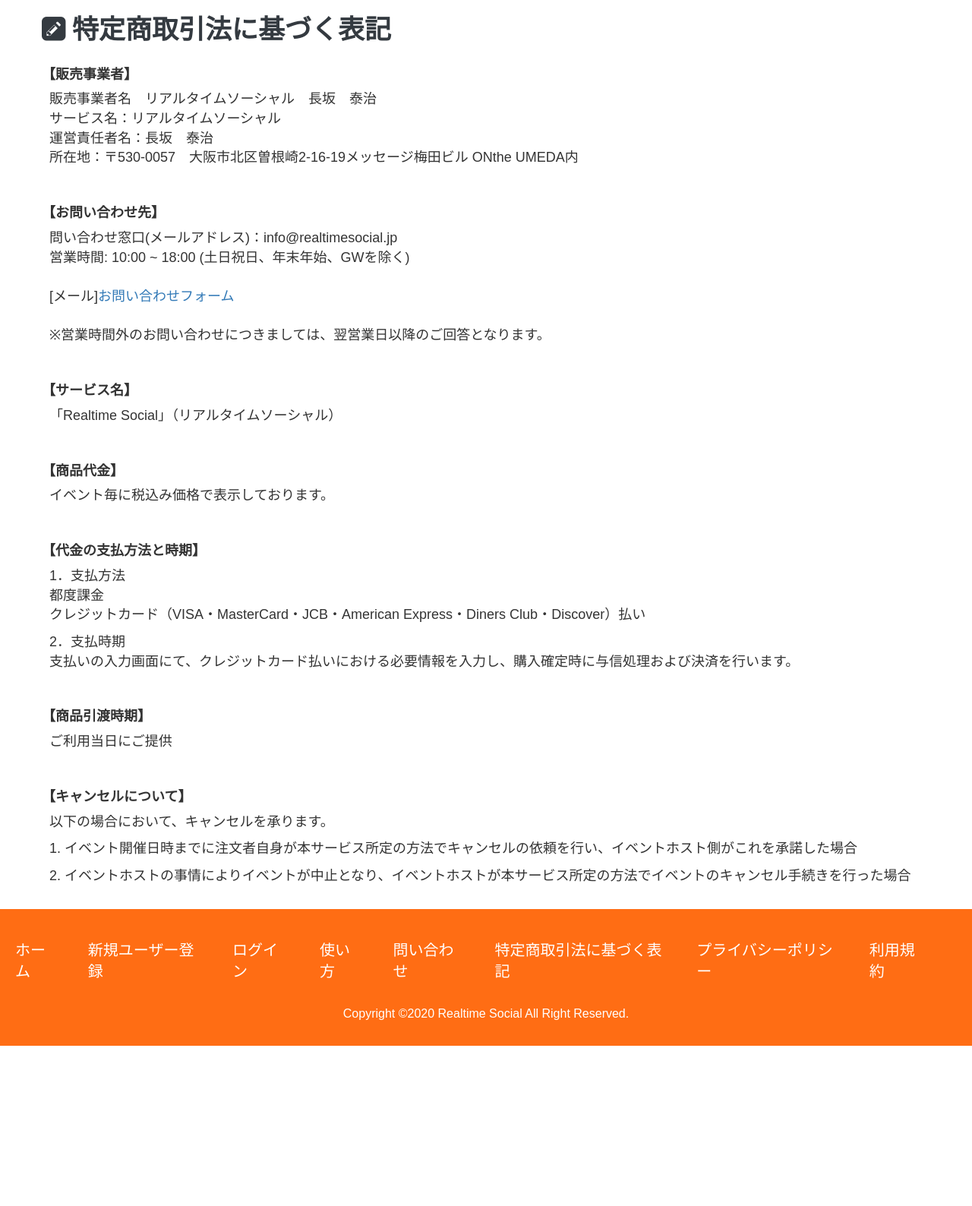
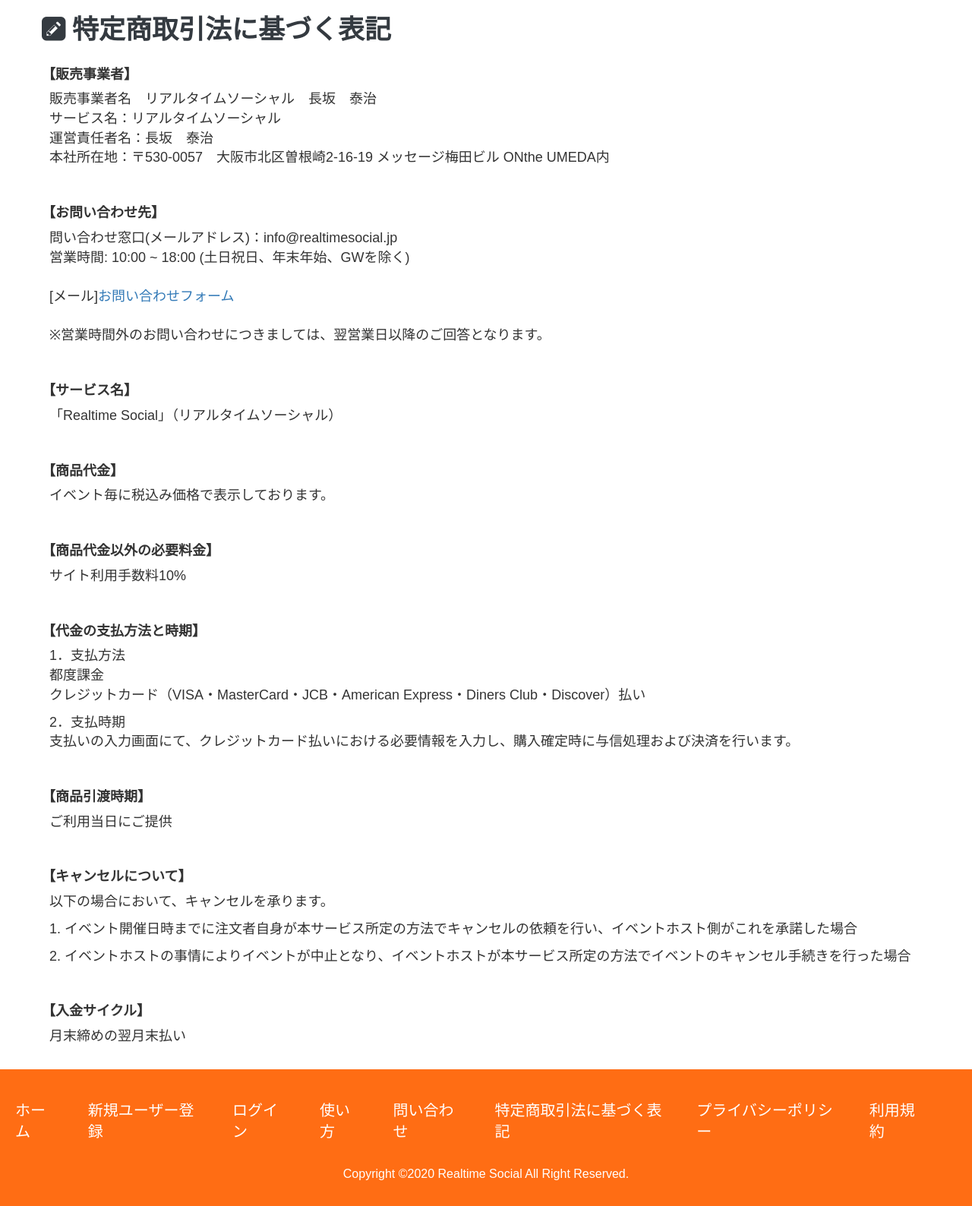
Before and after one commit to Taiji-tech/git_eventorg, a Rails app: page /tokushohyo in a window 1280 px wide. Shown: the part 95-1683 px from the top of the page at 76% size. Before the commit the page ends 1472 px from the top, so only its background shows below. Run offline with Rails 7, Linux system fonts and the light colour scheme; style sheets or scripts are compiled from the project's sources; some libraries are stand-ins or nearby versions.

Commit message:
modify company address and add handling fee and bank transfer cycle in tokushohyoki page

```diff
--- a/app/views/static_page/tokushohyo.html.erb
+++ b/app/views/static_page/tokushohyo.html.erb
@@ -10,7 +10,7 @@
     <p>販売事業者名　リアルタイムソーシャル　長坂　泰治<br>
       サービス名：リアルタイムソーシャル<br>
       運営責任者名：長坂　泰治<br>
-      所在地：〒530-0057　大阪市北区曽根崎2-16-19メッセージ梅田ビル ONthe UMEDA内
+      本社所在地：〒530-0057　大阪市北区曽根崎2-16-19 メッセージ梅田ビル ONthe UMEDA内
       </p>
   </div>
   <div class="tokushohyo">
@@ -28,6 +28,10 @@
   <div class="tokushohyo">
     <h2>【商品代金】</h2>
     <p>イベント毎に税込み価格で表示しております。</p>
+  </div>
+  <div class="tokushohyo">
+    <h2>【商品代金以外の必要料金】</h2>
+    <p>サイト利用手数料10%</p>
   </div>
   <div class="tokushohyo">
     <h2>【代金の支払方法と時期】</h2>
@@ -49,5 +53,9 @@
     <p>1. イベント開催日時までに注文者自身が本サービス所定の方法でキャンセルの依頼を行い、イベントホスト側がこれを承諾した場合</p>
     <p>2. イベントホストの事情によりイベントが中止となり、イベントホストが本サービス所定の方法でイベントのキャンセル手続きを行った場合</p>
   </div>
+  <div class="tokushohyo">
+    <h2>【入金サイクル】</h2>
+    <p>月末締めの翌月末払い</p>
+  </div>
 </div>
 </div>
```
